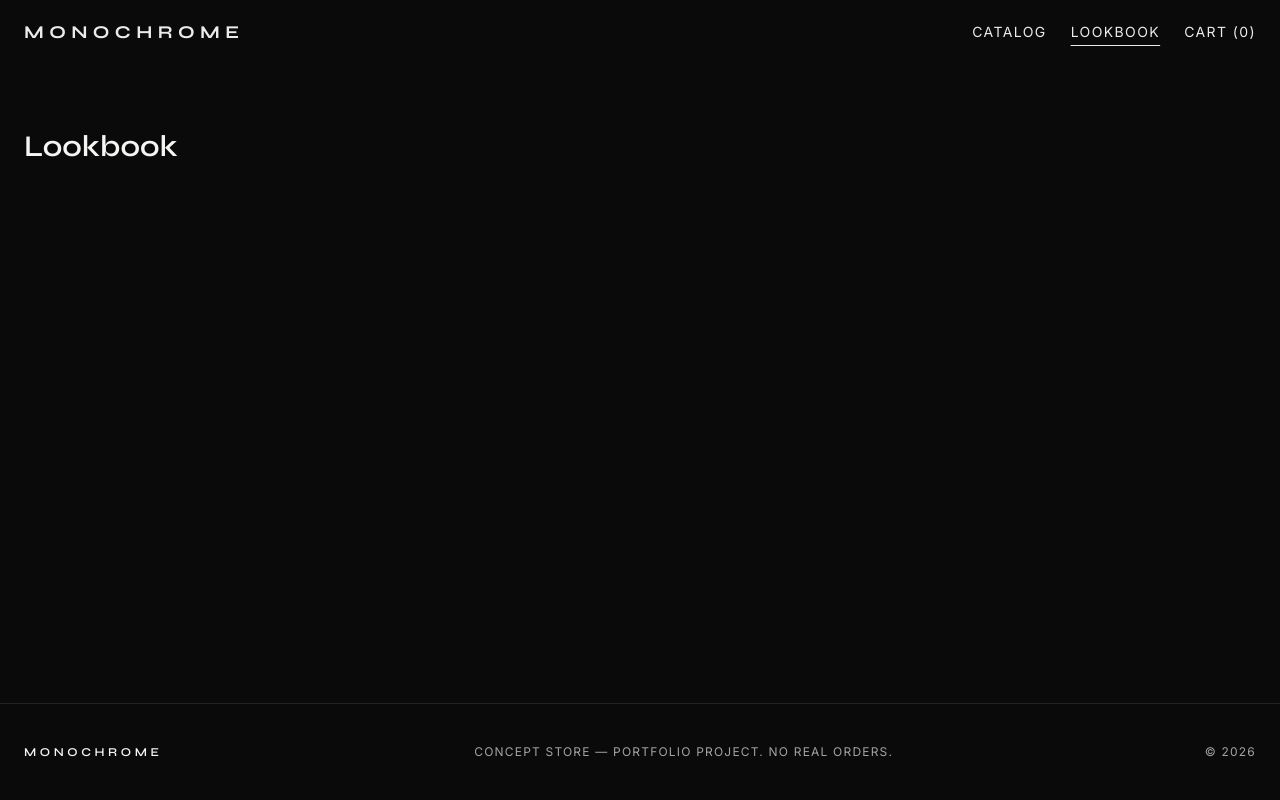
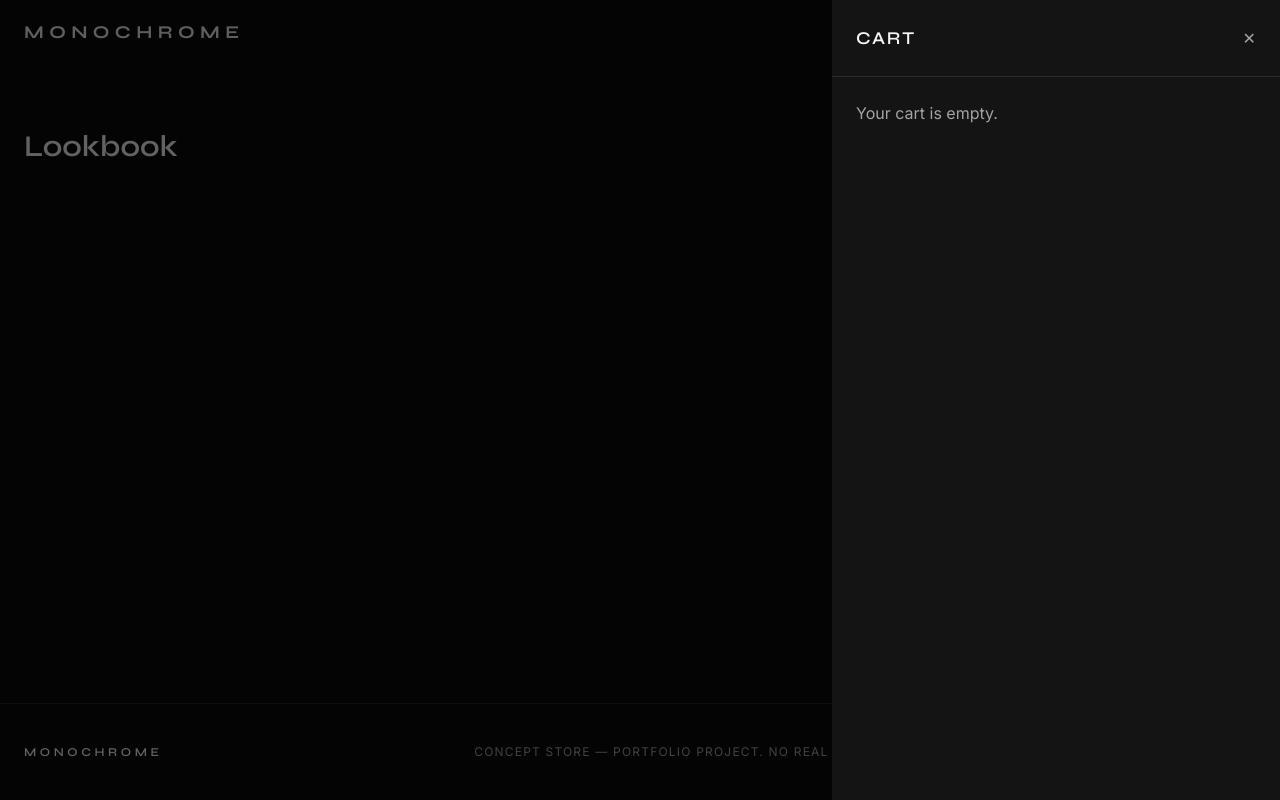
Before and after one commit to M1rwana12/monochrome-store, a React (Vite) app: page /lookbook in a window 1280 px wide. Both pictures are taken after a click on the button "Open cart". Built offline with nearby package versions, Linux system fonts and the light colour scheme.

Commit message:
feat: cart drawer with fake checkout flow

```diff
--- a/src/App.jsx
+++ b/src/App.jsx
@@ -2,6 +2,7 @@ import { Routes, Route, useLocation } from 'react-router-dom'
 import { useEffect } from 'react'
 import Header from './components/Header'
 import Footer from './components/Footer'
+import CartDrawer from './components/CartDrawer'
 import Home from './pages/Home'
 import Catalog from './pages/Catalog'
 import Product from './pages/Product'
@@ -23,6 +24,7 @@ export default function App() {
         </Routes>
       </main>
       <Footer />
+      <CartDrawer />
     </div>
   )
 }
--- /dev/null
+++ b/src/components/CartDrawer.jsx
@@ -0,0 +1,121 @@
+import { useState } from 'react'
+import { AnimatePresence, motion } from 'framer-motion'
+import { useCart } from '../context/CartContext'
+import { cartTotal, formatPrice } from '../utils/catalog'
+import products from '../data/products.json'
+
+export default function CartDrawer() {
+  const { items, isOpen, closeCart, setQty, removeItem, clear } = useCart()
+  const [stage, setStage] = useState('cart') // 'cart' | 'checkout' | 'done'
+  const total = cartTotal(items, products)
+
+  const close = () => {
+    closeCart()
+    setTimeout(() => setStage('cart'), 300)
+  }
+
+  const submitOrder = e => {
+    e.preventDefault()
+    clear()
+    setStage('done')
+  }
+
+  return (
+    <AnimatePresence>
+      {isOpen && (
+        <>
+          <motion.div
+            className="fixed inset-0 bg-black/60 z-50"
+            initial={{ opacity: 0 }} animate={{ opacity: 1 }} exit={{ opacity: 0 }}
+            onClick={close}
+          />
+          <motion.aside
+            className="fixed right-0 top-0 h-full w-full max-w-md bg-coal z-50 flex flex-col"
+            initial={{ x: '100%' }} animate={{ x: 0 }} exit={{ x: '100%' }}
+            transition={{ type: 'tween', duration: 0.35, ease: [0.22, 1, 0.36, 1] }}
+            role="dialog" aria-label="Shopping cart"
+          >
+            <div className="flex items-center justify-between p-6 border-b border-white/10">
+              <h2 className="font-display text-lg tracking-widest uppercase">
+                {stage === 'checkout' ? 'Checkout' : stage === 'done' ? 'Thank you' : 'Cart'}
+              </h2>
+              <button onClick={close} className="text-mist hover:text-paper cursor-pointer" aria-label="Close cart">✕</button>
+            </div>
+
+            {stage === 'cart' && (
+              <>
+                <div className="flex-1 overflow-y-auto p-6 space-y-6">
+                  {items.length === 0 && <p className="text-mist">Your cart is empty.</p>}
+                  {items.map(item => {
+                    const p = products.find(x => x.id === item.id)
+                    if (!p) return null
+                    return (
+                      <div key={`${item.id}-${item.size}`} className="flex gap-4">
+                        <img src={p.images[0]} alt={p.name} className="w-20 h-24 object-cover" loading="lazy" />
+                        <div className="flex-1">
+                          <p className="text-sm">{p.name}</p>
+                          <p className="text-xs text-mist mt-1">Size {item.size} · {formatPrice(p.price)}</p>
+                          <div className="flex items-center gap-3 mt-2 text-sm">
+                            <button onClick={() => setQty(item.id, item.size, item.qty - 1)} className="w-6 h-6 border border-white/20 cursor-pointer" aria-label="Decrease quantity">−</button>
+                            <span>{item.qty}</span>
+                            <button onClick={() => setQty(item.id, item.size, item.qty + 1)} className="w-6 h-6 border border-white/20 cursor-pointer" aria-label="Increase quantity">+</button>
+                            <button onClick={() => removeItem(item.id, item.size)} className="ml-auto text-xs text-mist hover:text-paper cursor-pointer uppercase">Remove</button>
+                          </div>
+                        </div>
+                      </div>
+                    )
+                  })}
+                </div>
+                {items.length > 0 && (
+                  <div className="p-6 border-t border-white/10 space-y-4">
+                    <div className="flex justify-between text-sm uppercase tracking-widest">
+                      <span>Total</span><span>{formatPrice(total)}</span>
+                    </div>
+                    <button onClick={() => setStage('checkout')} className="w-full bg-paper text-ink py-3 uppercase tracking-widest text-sm hover:bg-mist transition-colors cursor-pointer">
+                      Checkout
+                    </button>
+                  </div>
+                )}
+              </>
+            )}
+
+            {stage === 'checkout' && (
+              <form onSubmit={submitOrder} className="flex-1 p-6 space-y-4 overflow-y-auto">
+                {[
+                  { name: 'name', label: 'Full name', type: 'text' },
+                  { name: 'email', label: 'Email', type: 'email' },
+                  { name: 'address', label: 'Address', type: 'text' },
+                ].map(f => (
+                  <label key={f.name} className="block text-xs uppercase tracking-widest text-mist">
+                    {f.label}
+                    <input
+                      name={f.name} type={f.type} required
+                      className="mt-2 w-full bg-transparent border border-white/20 p-3 text-paper text-sm focus:border-paper outline-none"
+                    />
+                  </label>
+                ))}
+                <div className="flex justify-between text-sm uppercase tracking-widest pt-4">
+                  <span>Total</span><span>{formatPrice(total)}</span>
+                </div>
+                <button type="submit" className="w-full bg-paper text-ink py-3 uppercase tracking-widest text-sm hover:bg-mist transition-colors cursor-pointer">
+                  Place order
+                </button>
+                <p className="text-xs text-mist">Demo checkout — no payment, no data stored.</p>
+              </form>
+            )}
+
+            {stage === 'done' && (
+              <div className="flex-1 flex flex-col items-center justify-center gap-4 p-6 text-center">
+                <p className="font-display text-2xl tracking-widest uppercase">Order placed</p>
+                <p className="text-sm text-mist">This is a portfolio demo — nothing was charged.</p>
+                <button onClick={close} className="mt-4 border border-white/20 px-8 py-3 uppercase tracking-widest text-sm hover:border-paper transition-colors cursor-pointer">
+                  Continue
+                </button>
+              </div>
+            )}
+          </motion.aside>
+        </>
+      )}
+    </AnimatePresence>
+  )
+}
```
